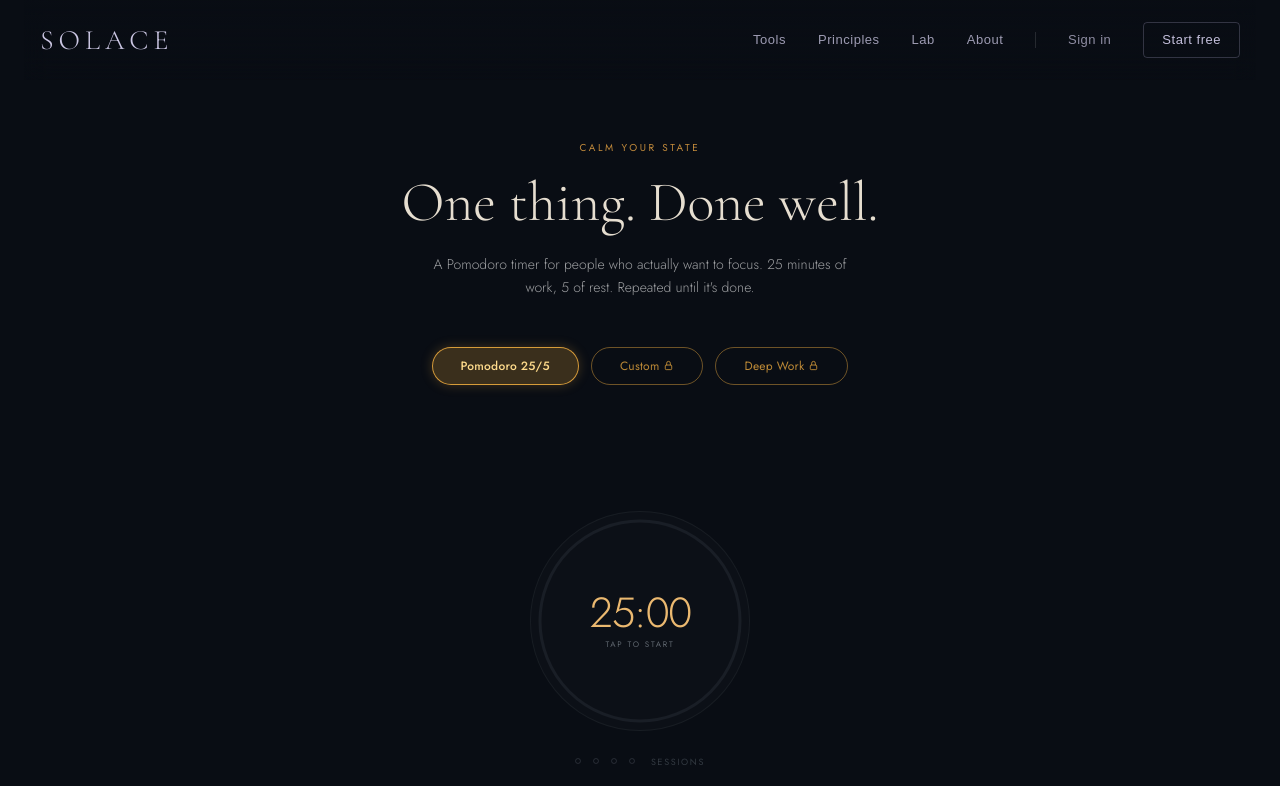
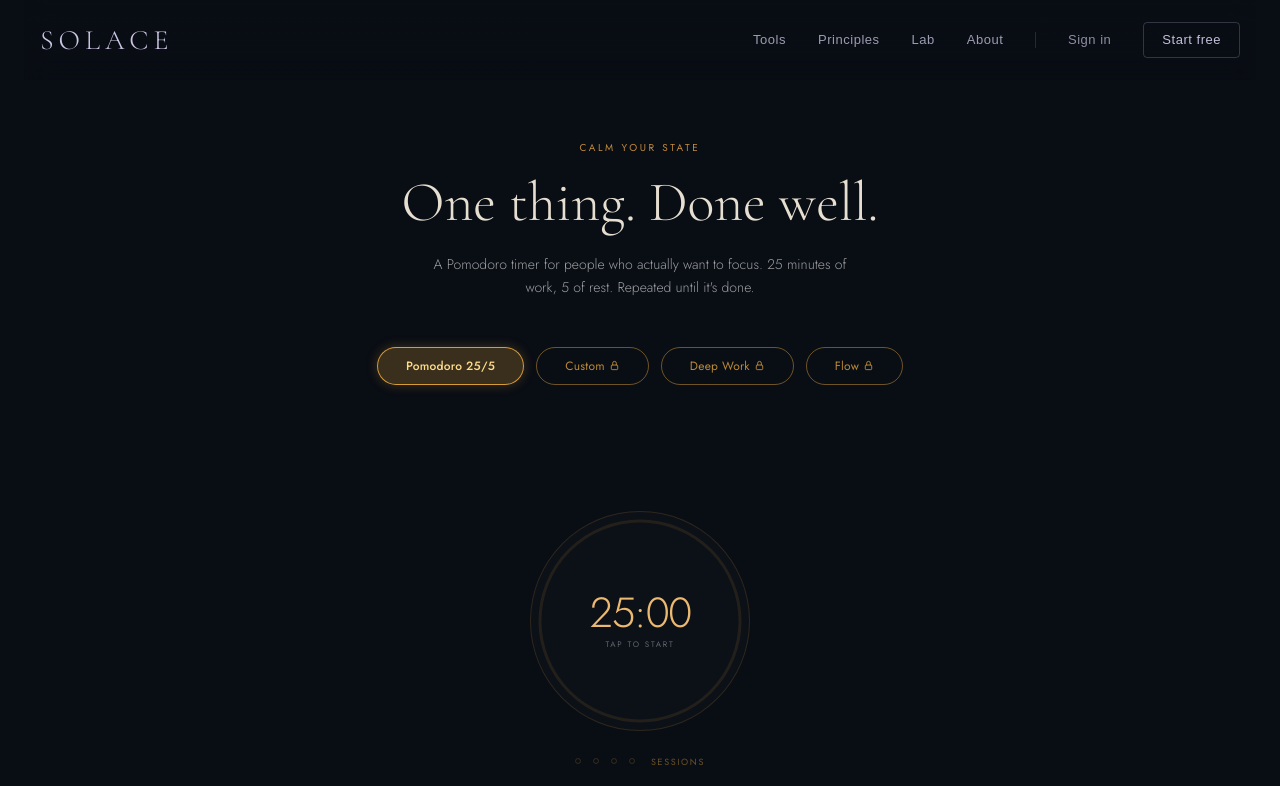
Before and after one commit to salsotk1973/solace, a Next.js app: page /focus in a window 1280 px wide. Shown: the top 786 px of the page. Built offline with nearby package versions, Linux system fonts and the light colour scheme; no server answers.

Commit message:
Focus Timer: fix circle border, arc track, session dots, SESSIONS label to amber

```diff
--- a/components/focus/FocusTimer.tsx
+++ b/components/focus/FocusTimer.tsx
@@ -173,7 +173,7 @@ export default function FocusTimer({ userId }: Props) {
           height={circleSize}
         >
           {/* Track */}
-          <circle cx={circleSize / 2} cy={circleSize / 2} r={radius} fill="none" stroke="rgba(200,210,220,0.07)" strokeWidth={3} />
+          <circle cx={circleSize / 2} cy={circleSize / 2} r={radius} fill="none" stroke="rgba(232,168,62,0.10)" strokeWidth={3} />
           {/* Progress arc — always amber */}
           <circle
             cx={circleSize / 2} cy={circleSize / 2} r={radius}
@@ -186,7 +186,7 @@ export default function FocusTimer({ userId }: Props) {
             strokeDashoffset={dashOffset}
           />
         </svg>
-        <div className="absolute inset-0 rounded-full border border-[rgba(200,210,220,0.06)] bg-[rgba(255,255,255,0.015)] flex flex-col items-center justify-center gap-1">
+        <div className="absolute inset-0 rounded-full flex flex-col items-center justify-center gap-1" style={{ border: "1px solid rgba(232,168,62,0.15)", background: "rgba(255,255,255,0.015)" }}>
           {/* Digits — always amber */}
           <span
             className="[font-family:var(--font-jost)] font-[300] tabular-nums leading-none text-[rgba(255,200,120,0.92)]"
@@ -240,7 +240,7 @@ export default function FocusTimer({ userId }: Props) {
           <div
             key={label}
             className="flex flex-col items-center gap-1 p-2 rounded-[12px] md:gap-1.5 md:px-4 md:py-4"
-            style={{ border: `1px solid ${A(0.15)}`, background: A(0.04) }}
+            style={{ border: `1px solid ${A(0.22)}`, background: A(0.07) }}
           >
             <p className="[font-family:var(--font-jost)] text-[11px] tracking-[0.18em] uppercase md:text-[12px]" style={{ color: A(0.65) }}>
               {label}
--- a/components/focus/ModeSelector.tsx
+++ b/components/focus/ModeSelector.tsx
@@ -63,17 +63,17 @@ export default function ModeSelector({ disabled }: ModeSelectorProps) {
         </span>
       </a>
 
-      {/* Locked: Flow — 4th slot, mobile only, keeps 2×2 grid balanced */}
+      {/* Locked: Flow */}
       <a
         href="/pricing"
-        className="w-full md:hidden flex flex-col items-center gap-0.5 px-2 py-1.5 rounded-full transition-all duration-200 hover:opacity-90"
+        className="w-full md:w-auto flex flex-col items-center gap-0.5 px-2 py-1.5 md:px-7 md:py-3 rounded-full transition-all duration-200 hover:opacity-90"
         style={{
           background: "transparent",
           border: "1px solid rgba(232,168,62,0.45)",
           color: "rgba(232,168,62,0.80)",
         }}
       >
-        <span className="[font-family:var(--font-jost)] text-[10px] font-[400] tracking-[0.02em] leading-none" style={{ display: "flex", alignItems: "center" }}>
+        <span className="[font-family:var(--font-jost)] text-[10px] md:text-[12px] font-[400] tracking-[0.02em] leading-none" style={{ display: "flex", alignItems: "center" }}>
           Flow <LockIcon />
         </span>
       </a>
--- a/components/focus/SessionDots.tsx
+++ b/components/focus/SessionDots.tsx
@@ -11,7 +11,6 @@ export default function SessionDots({ workDone, phaseIdx, started }: SessionDots
     <div className="flex items-center gap-3">
       {[0, 1, 2, 3].map((i) => {
         const isDone   = workDone > i;
-        // Active = currently in this work session (work phases are even indices: 0,2,4,6)
         const isActive = started && !isDone && phaseIdx === i * 2;
 
         return (
@@ -20,15 +19,25 @@ export default function SessionDots({ workDone, phaseIdx, started }: SessionDots
             className={[
               "w-[6px] h-[6px] rounded-full transition-all duration-[400ms]",
               isDone
-                ? "bg-[rgba(240,170,70,0.7)] border-transparent"
+                ? "border-transparent"
                 : isActive
-                ? "bg-transparent border border-[rgba(240,170,70,0.65)] shadow-[0_0_6px_rgba(240,170,70,0.35)]"
-                : "bg-transparent border border-[rgba(200,210,220,0.15)]",
+                ? "bg-transparent"
+                : "bg-transparent",
             ].join(" ")}
+            style={
+              isDone
+                ? { background: "rgba(232,168,62,0.55)" }
+                : isActive
+                ? { background: "transparent", border: "1px solid rgba(232,168,62,0.90)", boxShadow: "0 0 6px rgba(232,168,62,0.35)" }
+                : { background: "transparent", border: "1px solid rgba(232,168,62,0.18)" }
+            }
           />
         );
       })}
-      <span className="[font-family:var(--font-jost)] text-[9px] tracking-[0.18em] uppercase text-[rgba(160,175,185,0.28)] ml-1">
+      <span
+        className="[font-family:var(--font-jost)] text-[9px] tracking-[0.18em] uppercase ml-1"
+        style={{ color: "rgba(232,168,62,0.45)" }}
+      >
         sessions
       </span>
     </div>
```
